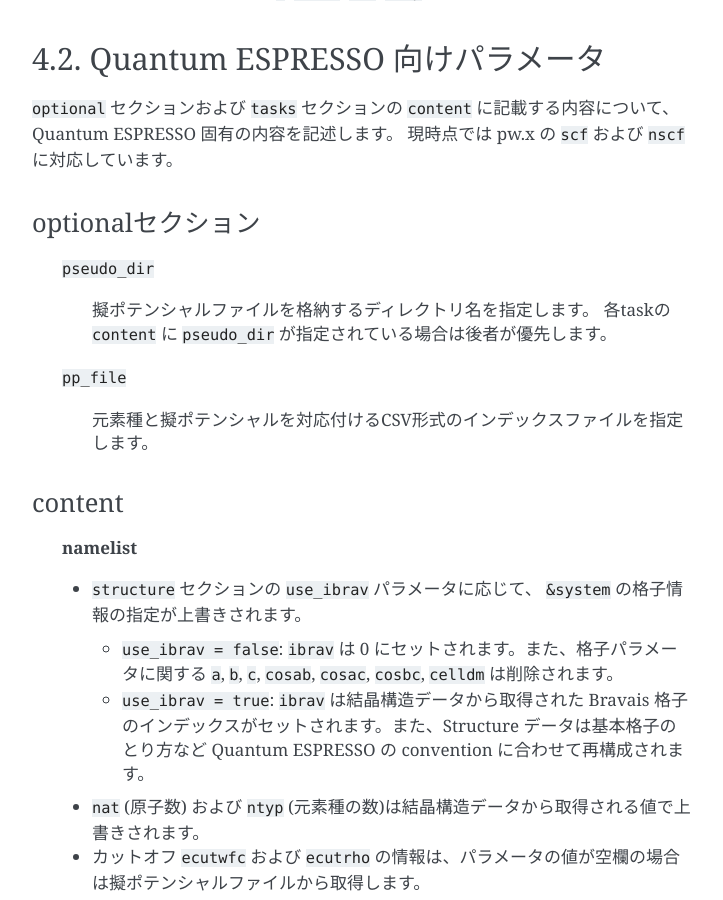
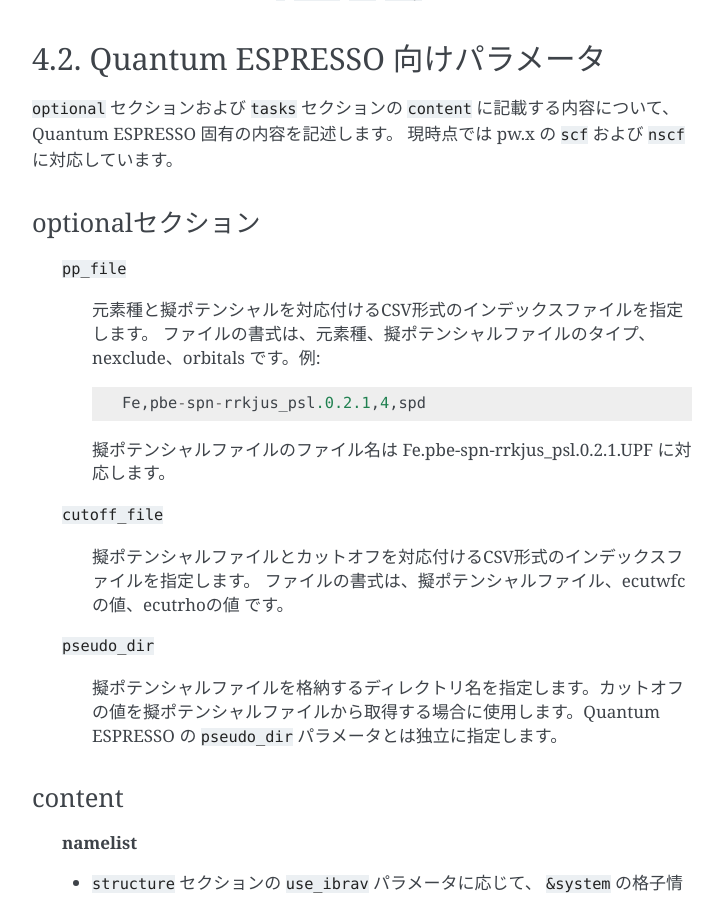
Before and after one commit to issp-center-dev/cif2x, a Sphinx documentation site: the page built from docs/ja/source/cif2x/filespec/index.rst, in a window 1280 px wide and 900 px high, scrolled down 2098 px. Shown: the whole window, without its empty margins (388-1111 px from the left). Built offline with Sphinx 7.4.7, drawn with Linux system fonts in a browser that asks for light colours; pages that are not in the unit, such as notebooks, are missing from menus.

Commit message:
update manuals

```diff
--- a/docs/ja/source/cif2x/filespec/index.rst
+++ b/docs/ja/source/cif2x/filespec/index.rst
@@ -85,13 +85,25 @@
 optionalセクション
 ------------------
 
-  ``pseudo_dir``
-
-    擬ポテンシャルファイルを格納するディレクトリ名を指定します。 各taskの ``content`` に ``pseudo_dir`` が指定されている場合は後者が優先します。
-
   ``pp_file``
 
     元素種と擬ポテンシャルを対応付けるCSV形式のインデックスファイルを指定します。
+    ファイルの書式は、元素種、擬ポテンシャルファイルのタイプ、nexclude、orbitals です。例:
+
+    .. code-block::
+
+      Fe,pbe-spn-rrkjus_psl.0.2.1,4,spd
+
+    擬ポテンシャルファイルのファイル名は Fe.pbe-spn-rrkjus_psl.0.2.1.UPF に対応します。
+
+  ``cutoff_file``
+
+    擬ポテンシャルファイルとカットオフを対応付けるCSV形式のインデックスファイルを指定します。
+    ファイルの書式は、擬ポテンシャルファイル、ecutwfcの値、ecutrhoの値 です。
+
+  ``pseudo_dir``
+
+    擬ポテンシャルファイルを格納するディレクトリ名を指定します。カットオフの値を擬ポテンシャルファイルから取得する場合に使用します。Quantum ESPRESSO の ``pseudo_dir`` パラメータとは独立に指定します。
 
 
 content
```
Also changed, not shown: docs/en/source/cif2x/filespec/index.rst (+17 -5 lines).
